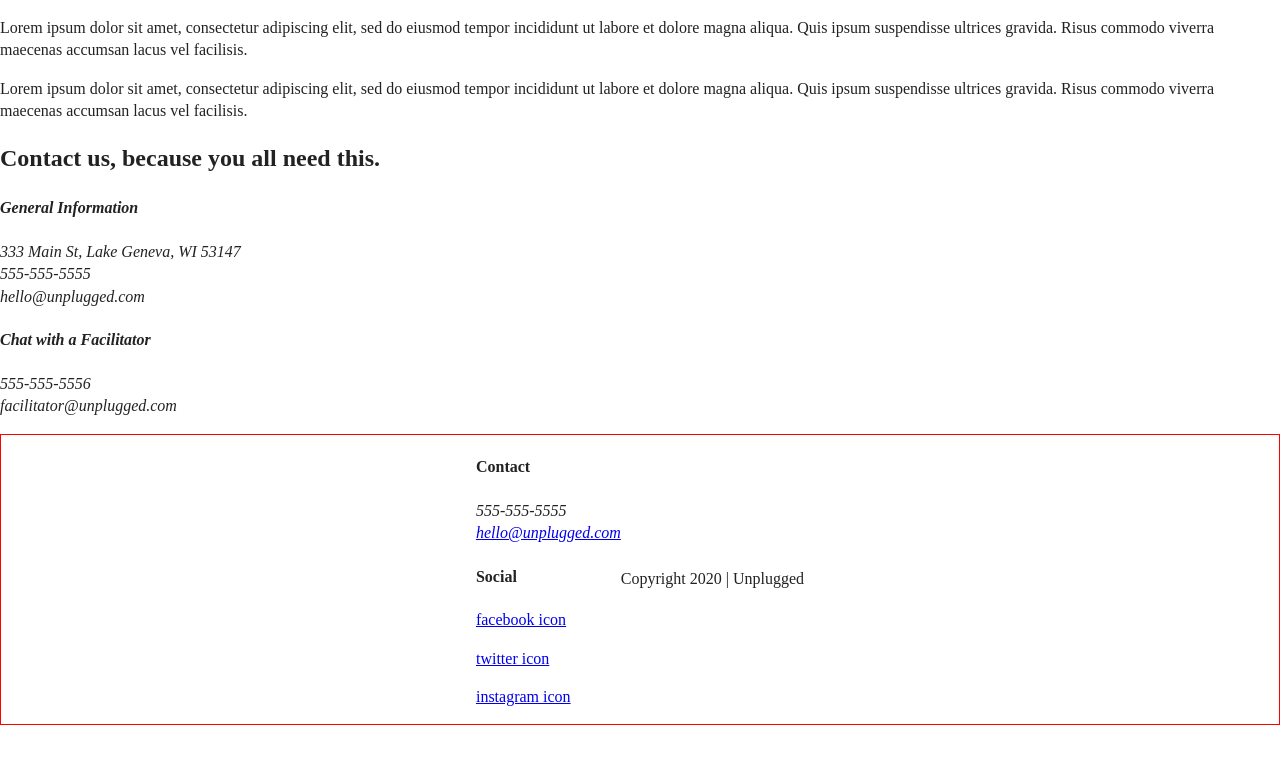
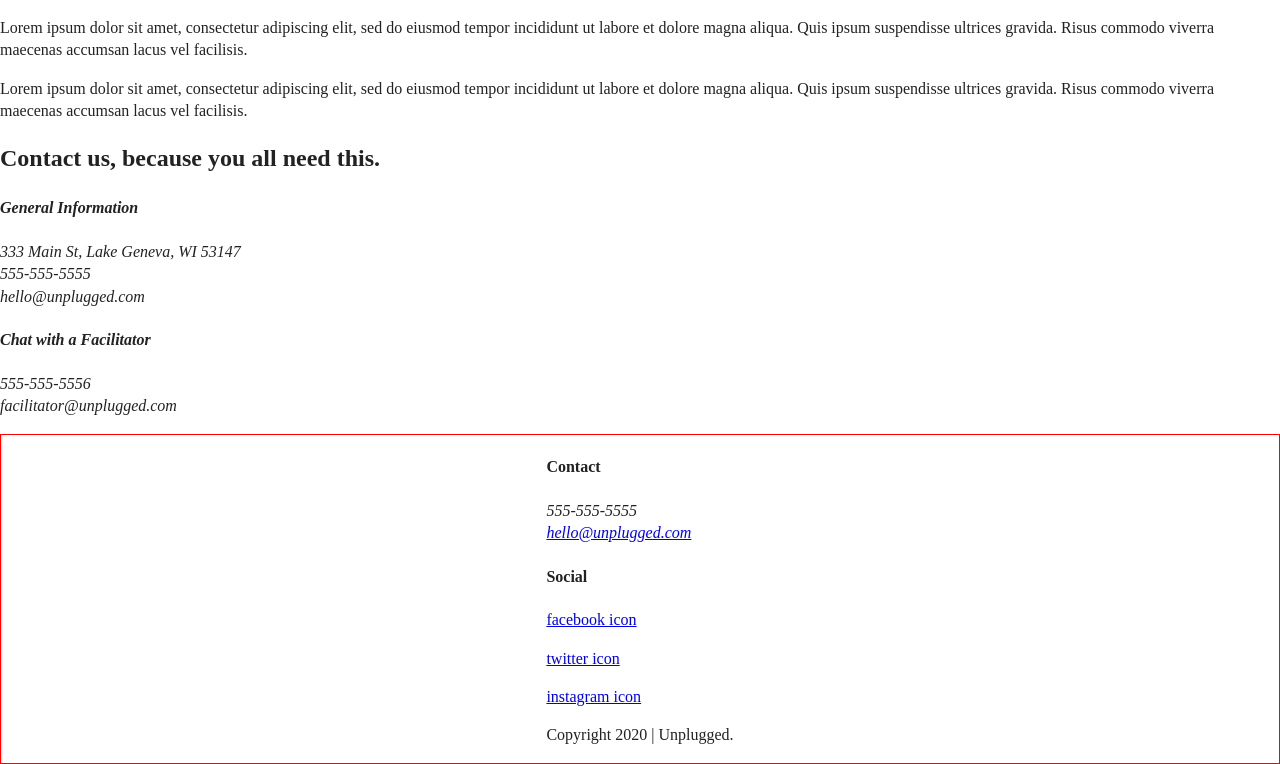
Before and after one commit to JWYC/206-site1, a website: page about/index.html in a window 1280 px wide. Shown: the part 185-949 px from the top of the page. Before the commit the page ends 910 px from the top, so only its background shows below. Drawn offline with Linux system fonts and the light colour scheme.

Commit message:
Copyright moved inside footer section

```diff
--- a/about/index.html
+++ b/about/index.html
@@ -97,12 +97,11 @@
             <p><a href="https://www.instagram/com/yoursite" target="_blank">instagram icon</a></p><!-- other social links here-->
           </div>
         </div>
+        <div class="copyright">
+          <p>Copyright 2020 | Unplugged.</p>
+        </div>
       </div><!-- footer content ends -->
     </div> <!-- footer content-wrapper ends -->
-
-    <div class="copyright">
-      <p>Copyright 2020 | Unplugged</p>
-    </div>
   </footer>
 
 
```
Also changed, not shown: faq/index.html (+4 -3 lines), index.html (+4 -3 lines).
